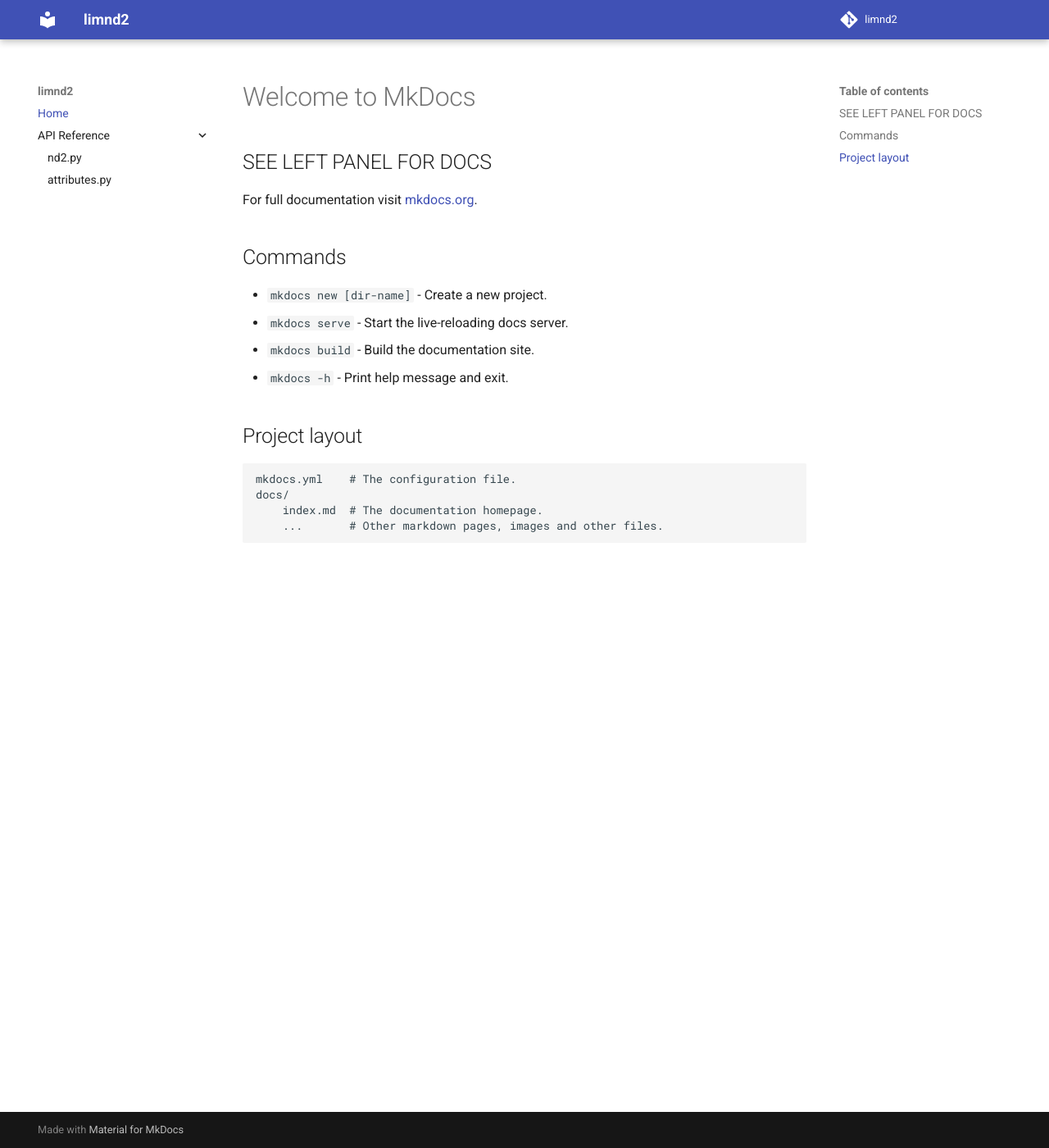
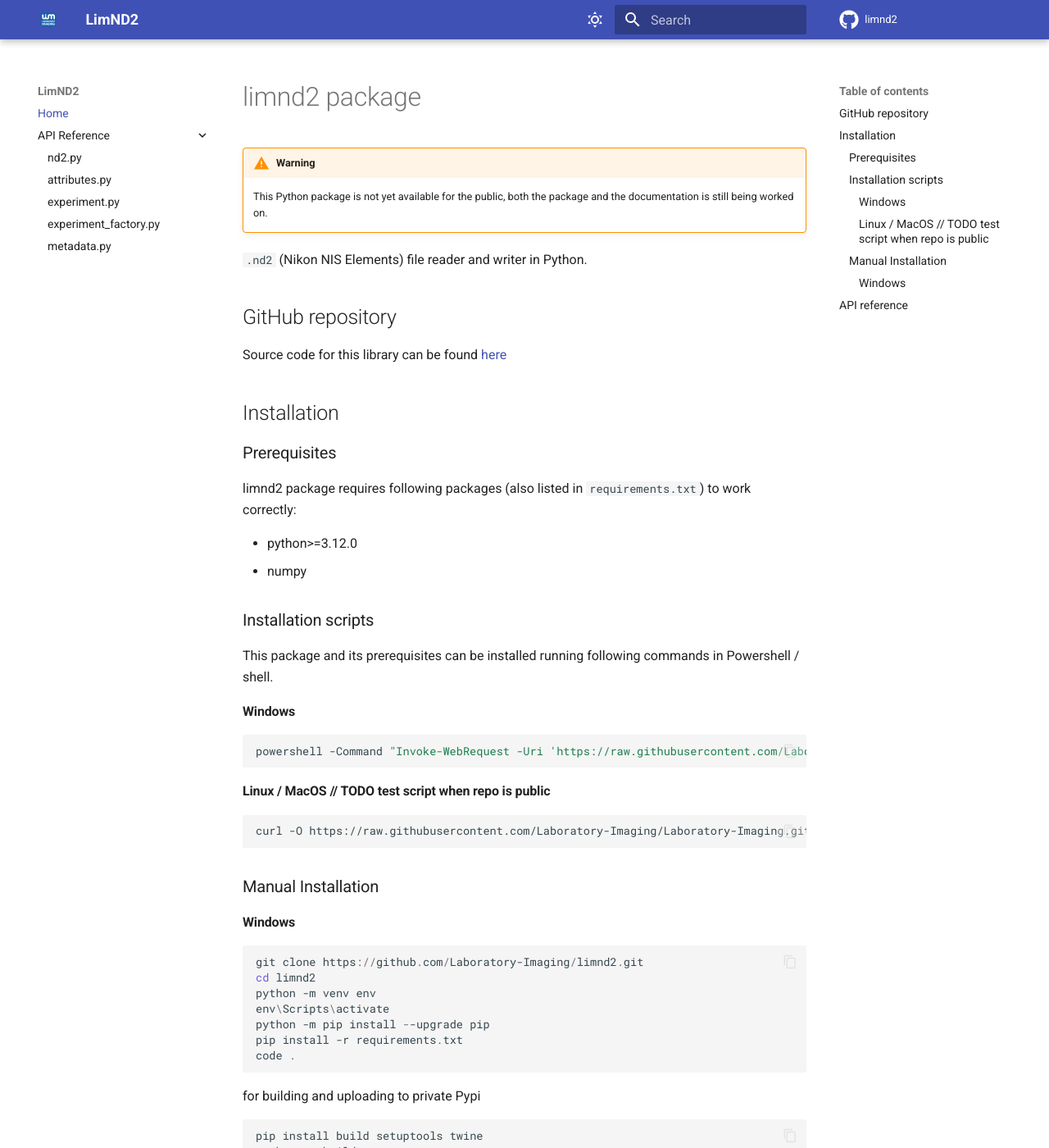
Before and after one commit to Laboratory-Imaging/limnd2, an MkDocs documentation site: the page built from docs/index.md, in a window 1280 px wide and 1400 px high. Shown: the whole window at 82% size. Built offline with MkDocs 1.6.1 and Material for MkDocs 9.7.7, drawn with Linux system fonts in a browser that asks for light colours; comment, search, counter and statistics services are not loaded; some of the changed text lies outside the part shown.

Commit message:
Updated library to generate better docs from more python files

````diff
--- a/docs/index.md
+++ b/docs/index.md
@@ -1,19 +1,67 @@
-# Welcome to MkDocs
+# limnd2 package
 
-## SEE LEFT PANEL FOR DOCS
+!!! warning
+    This Python package is not yet available for the public, both the package and the documentation is still being worked on.
 
-For full documentation visit [mkdocs.org](https://www.mkdocs.org).
+`.nd2` (Nikon NIS Elements) file reader and writer in Python.
 
-## Commands
+## GitHub repository
 
-* `mkdocs new [dir-name]` - Create a new project.
-* `mkdocs serve` - Start the live-reloading docs server.
-* `mkdocs build` - Build the documentation site.
-* `mkdocs -h` - Print help message and exit.
+Source code for this library can be found [here](https://github.com/Laboratory-Imaging/limnd2)
 
-## Project layout
+## Installation
 
-    mkdocs.yml    # The configuration file.
-    docs/
-        index.md  # The documentation homepage.
-        ...       # Other markdown pages, images and other files.
+### Prerequisites
+
+limnd2 package requires following packages (also listed in `requirements.txt`) to work correctly:
+
+- python>=3.12.0
+- numpy
+
+### Installation scripts
+
+This package and its prerequisites can be installed running following commands in Powershell / shell.
+
+#### Windows
+
+```powershell
+powershell -Command "Invoke-WebRequest -Uri 'https://raw.githubusercontent.com/Laboratory-Imaging/Laboratory-Imaging.github.io/refs/heads/main/limnd2/setup_limnd2.bat' -OutFile 'setup_limnd2.bat'; & '.\setup_limnd2.bat'; Remove-Item 'setup_limnd2.bat'"
+```
+
+#### Linux / MacOS   // TODO test script when repo is public
+
+```sh
+curl -O https://raw.githubusercontent.com/Laboratory-Imaging/Laboratory-Imaging.github.io/refs/heads/main/limnd2/setup_limnd2.sh && chmod +x setup_limnd2.sh && ./setup_limnd2.sh && rm ./setup.sh
+```
+
+### Manual Installation
+
+#### Windows
+
+```powershell
+git clone https://github.com/Laboratory-Imaging/limnd2.git
+cd limnd2
+python -m venv env
+env\Scripts\activate
+python -m pip install --upgrade pip
+pip install -r requirements.txt
+code .
+```
+
+for building and uploading to private Pypi
+
+```powershell
+pip install build setuptools twine
+python -m build
+twine upload -r local dist\*
+```
+
+## API reference
+
+Here are the most important files in this library and an overview of what they contain:
+
+- [nd2.py](nd2.md) - contains classes for opening ND2 files for reading and writing
+- [attributes.py](attributes.md) - contains data structures about image attributes (width, height, component count, sequence count, ...)
+- [experiment.py](experiment.md) - contains data structures about experiment loops (timeloop, z-stack, multipoint, ...)
+    - [experiment_factory.py](experiment_factory.md) - contains helpers for creating experiment data structure
+- [metadata.py](metadata.md) - contains data structures about image attributes (width, height, component count, sequence count, ...)
--- a/mkdocs.yml
+++ b/mkdocs.yml
@@ -1,25 +1,80 @@
-site_name: limnd2
+# to preview changes live on localhost run this command:
+# mkdocs serve
+
+site_name: LimND2
 site_author: Laboratory Imaging s.r.o.
 repo_name: limnd2
 repo_url: https://github.com/Laboratory-Imaging/limnd2
 site_description: A pure Python ND2 file reader and writer.
+copyright: '&copy; 2024 Laboratory Imaging s.r.o.'
+
+watch:
+ - limnd2
 
 theme:
   name: material
+  icon:
+    logo: lim_logo
+    repo: fontawesome/brands/github
+  favicon: static/lim_logo.png
   features:
     - navigation.expand
+    #- navigation.instant           # caused some problems in debugging, disabled for testing, maybe enable for real documentation
+    - navigation.tracking
+    - navigation.top
+    - search.highlight
+    - icons
+    - dark-mode-toggle
+    - content.code.copy
+    # - toc.integrate               # integrates table of content into left side - more space for docs, subjectively worse navigation
+  custom_dir: docs/static
+
+  palette:
+    - scheme: default
+      primary: indigo
+      accent: teal
+      toggle:
+        icon: material/weather-sunny
+        name: Switch to dark mode
+
+    - scheme: slate
+      primary: black
+      accent: indigo
+      toggle:
+        icon: material/weather-night
+        name: Switch to light mode
 
 plugins:
+  - search
   - mkdocstrings:
       handlers:
         python:
           options:
-            show_inheritance_diagram: true
             separate_members: true
-            #show_if_no_docstring: true
+            #show_if_no_docstring: true                     # its probably better to hide those without docstrings, write docstrings for methods we want in docs
+            show_source: false                              # maybe set to true when library is public
+            docstring_style: numpy
+            show_signature_annotations: true
+            signature_crossrefs: true
+            separate_signature: true
+
+markdown_extensions:
+  - admonition
+  - pymdownx.highlight:
+      anchor_linenums: true
+      line_spans: __span
+      pygments_lang_class: true
+  - pymdownx.inlinehilite
+  - pymdownx.snippets
+  - pymdownx.superfences
+  - toc:
+      permalink: true
 
 nav:
   - Home: index.md
   - API Reference:
       - nd2.py: nd2.md
       - attributes.py: attributes.md
+      - experiment.py: experiment.md
+      - experiment_factory.py: experiment_factory.md
+      - metadata.py: metadata.md
````
Also changed, not shown: docs/attributes.md (+1 -1 lines), docs/experiment.md (added, +3 -0 lines), docs/experiment_factory.md (added, +11 -0 lines), docs/metadata.md (added, +3 -0 lines), docs/static/.icons/lim_logo.svg (added), docs/static/lim_logo.png (added), 7 other files.
